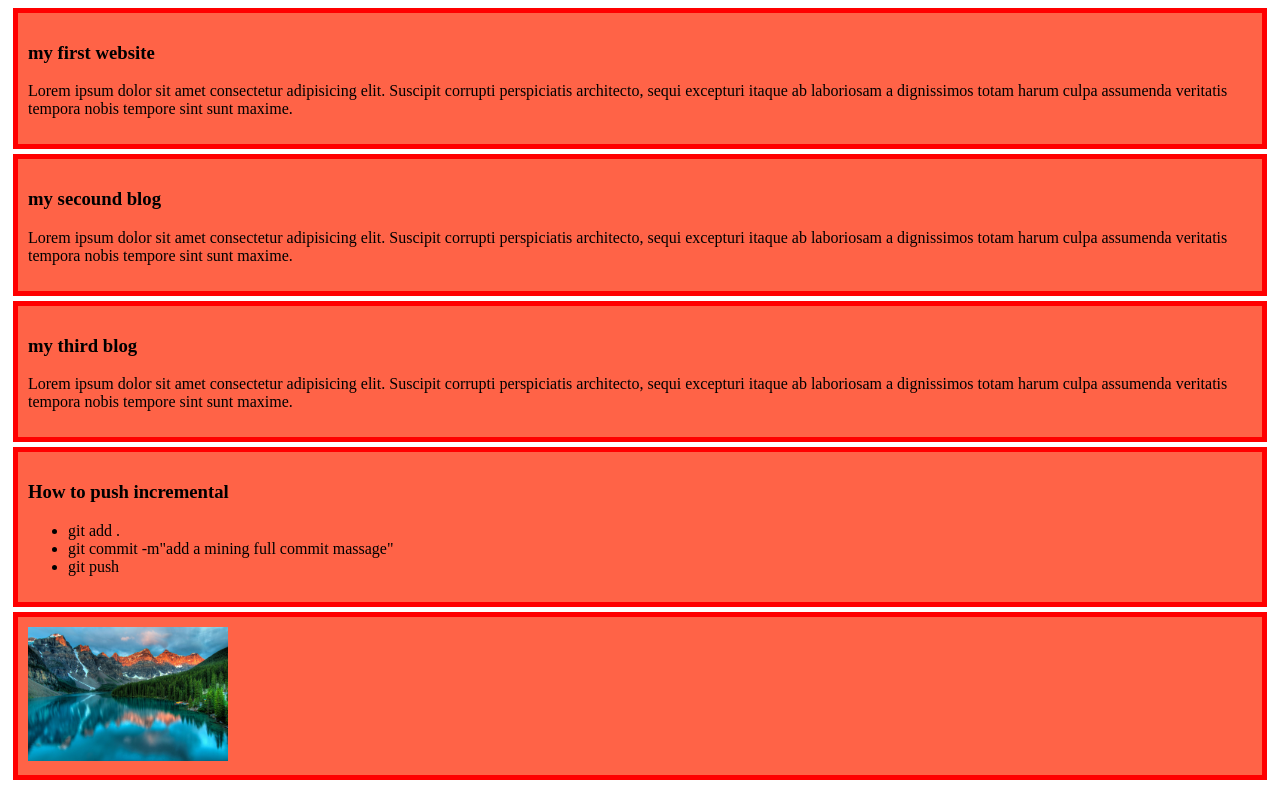
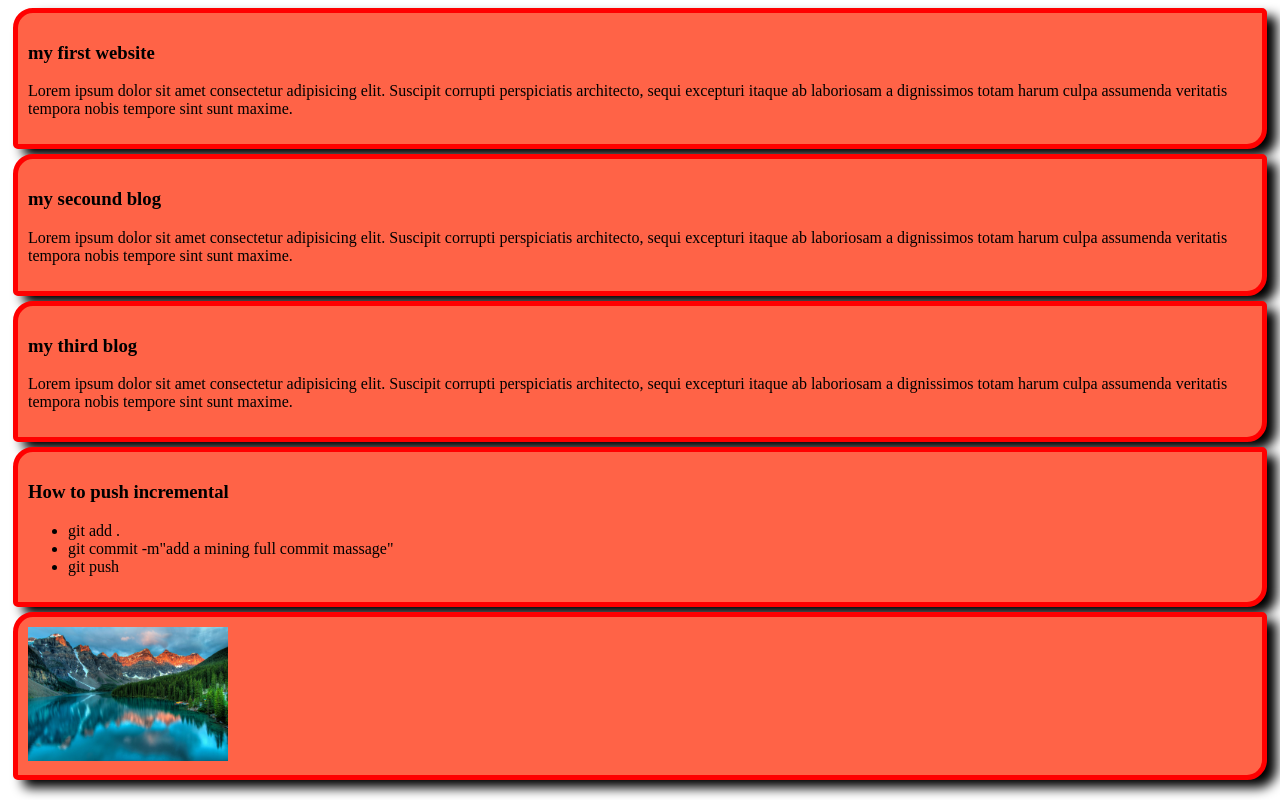
Before and after one commit to labibrahman326/my-simple-website, a plain HTML site: page index.html in a window 1280 px wide. Drawn offline with Linux system fonts and the light colour scheme.

Commit message:
add this thing

```diff
--- a/styles/blog.css
+++ b/styles/blog.css
@@ -3,6 +3,8 @@ div{
     padding: 10px;
     margin: 5px;
     border: 5px solid red;
+    border-radius: 20px 5px;
+    box-shadow: 10px 8px 12px;
 }
 *{
     /* border: 15px solid red; */
```
